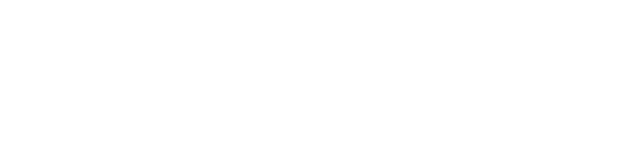
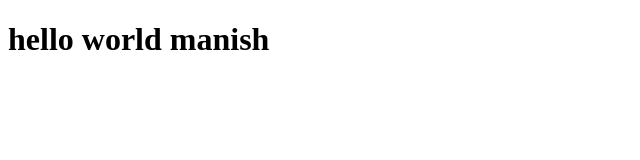
Before and after one commit to kondamanish/Githubpreparation, a plain HTML site: page index.html in a window 1280 px wide. Shown: the whole page, without its empty margins (0-640 px from the left). Drawn offline with Linux system fonts and the light colour scheme.

Commit message:
skipped adding of staging and done directly commit

```diff
--- a/index.html
+++ b/index.html
@@ -8,5 +8,6 @@
 </head>
 <body>
 
+    <h1>hello world manish</h1>
 </body>
 </html>
```
